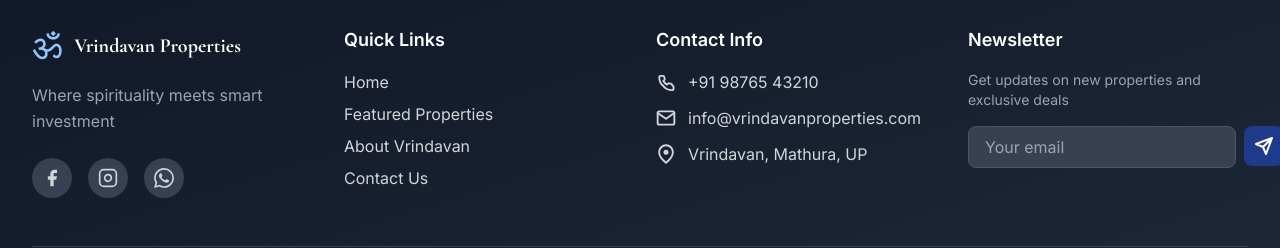
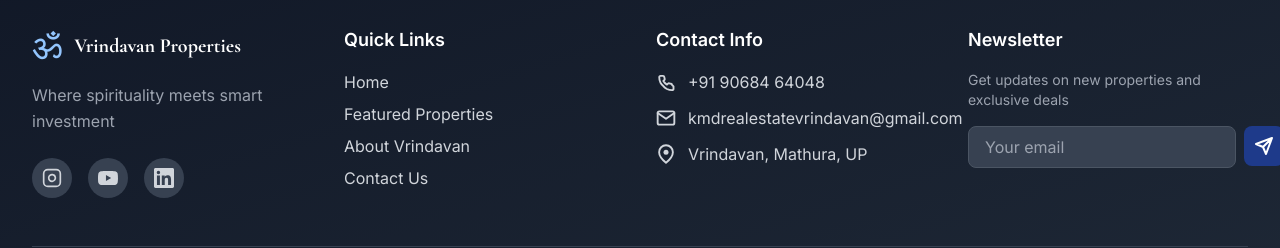
Before and after one commit to ShaliniTiwariiii/vrindavan, a Next.js app: page / in a window 1280 px wide. Shown: the part 2304-2552 px from the top of the page. Built offline with nearby package versions, Linux system fonts and the light colour scheme.

Commit message:
contect info

```diff
--- a/app/layout.tsx
+++ b/app/layout.tsx
@@ -19,6 +19,15 @@ export const metadata: Metadata = {
   title: 'Vrindavan Premium Properties | Spiritual Living & Investment',
   description: 'Discover premium real estate opportunities in the sacred city of Vrindavan. Properties near Banke Bihari Temple with spiritual and investment value.',
   keywords: ['Vrindavan properties', 'real estate', 'spiritual living', 'Banke Bihari Temple', 'investment'],
+  icons: {
+    icon: [
+      { url: '/logoImage.png', sizes: '32x32', type: 'image/png' },
+      { url: '/logoImage.png', sizes: '64x64', type: 'image/png' },
+      { url: '/logoImage.png', sizes: '128x128', type: 'image/png' },
+    ],
+    shortcut: [{ url: '/logoImage.png', sizes: '64x64' }],
+    apple: [{ url: '/logoImage.png', sizes: '180x180' }],
+  },
 };
 
 export default function RootLayout({
--- a/components/Footer.tsx
+++ b/components/Footer.tsx
@@ -28,7 +28,7 @@ export default function Footer() {
               Where spirituality meets smart investment
             </p>
             <div className="flex items-center gap-4">
-              <a
+              {/* <a
                 href="#"
                 className="w-10 h-10 bg-gray-700 rounded-full flex items-center justify-center hover:bg-blue-900 transition-colors"
                 aria-label="Facebook"
@@ -36,9 +36,9 @@ export default function Footer() {
                 <svg className="w-5 h-5" viewBox="0 0 24 24" fill="currentColor">
                   <path d="M18 2h-3a5 5 0 0 0-5 5v3H7v4h3v8h4v-8h3l1-4h-4V7a1 1 0 0 1 1-1h3z" />
                 </svg>
-              </a>
+              </a> */}
               <a
-                href="#"
+                href="https://www.instagram.com/kmdrealestatevrindavan/?__pwa=1"
                 className="w-10 h-10 bg-gray-700 rounded-full flex items-center justify-center hover:bg-blue-900 transition-colors"
                 aria-label="Instagram"
               >
@@ -48,13 +48,35 @@ export default function Footer() {
                   <line x1="17.5" y1="6.5" x2="17.51" y2="6.5" />
                 </svg>
               </a>
-              <a
+              {/* <a
                 href="#"
                 className="w-10 h-10 bg-gray-700 rounded-full flex items-center justify-center hover:bg-blue-900 transition-colors"
                 aria-label="WhatsApp"
               >
                 <svg className="w-5 h-5" viewBox="0 0 24 24" fill="currentColor">
                   <path d="M17.472 14.382c-.297-.149-1.758-.867-2.03-.967-.273-.099-.471-.148-.67.15-.197.297-.767.966-.94 1.164-.173.199-.347.223-.644.075-.297-.15-1.255-.463-2.39-1.475-.883-.788-1.48-1.761-1.653-2.059-.173-.297-.018-.458.13-.606.134-.133.298-.347.446-.52.149-.174.198-.298.298-.497.099-.198.05-.371-.025-.52-.075-.149-.669-1.612-.916-2.207-.242-.579-.487-.5-.669-.51-.173-.008-.371-.01-.57-.01-.198 0-.52.074-.792.372-.272.297-1.04 1.016-1.04 2.479 0 1.462 1.065 2.875 1.213 3.074.149.198 2.096 3.2 5.077 4.487.709.306 1.262.489 1.694.625.712.227 1.36.195 1.871.118.571-.085 1.758-.719 2.006-1.413.248-.694.248-1.289.173-1.413-.074-.124-.272-.198-.57-.347m-5.421 7.403h-.004a9.87 9.87 0 01-5.031-1.378l-.361-.214-3.741.982.998-3.648-.235-.374a9.86 9.86 0 01-1.51-5.26c.001-5.45 4.436-9.884 9.888-9.884 2.64 0 5.122 1.03 6.988 2.898a9.825 9.825 0 012.893 6.994c-.003 5.45-4.437 9.884-9.885 9.884m8.413-18.297A11.815 11.815 0 0012.05 0C5.495 0 .16 5.335.157 11.892c0 2.096.547 4.142 1.588 5.945L.057 24l6.305-1.654a11.882 11.882 0 005.683 1.448h.005c6.554 0 11.89-5.335 11.893-11.893a11.821 11.821 0 00-3.48-8.413Z" />
+                </svg>
+              </a> */}
+              <a
+                href="https://youtube.com/@kmdrealestatevrindavan?si=0NW8pE6Yt6_s2IKN"
+                target="_blank"
+                rel="noopener noreferrer"
+                className="w-10 h-10 bg-gray-700 rounded-full flex items-center justify-center hover:bg-red-600 transition-colors"
+                aria-label="YouTube"
+              >
+                <svg className="w-5 h-5" viewBox="0 0 24 24" fill="currentColor">
+                  <path d="M23.498 6.186a3.016 3.016 0 0 0-2.122-2.136C19.505 3.545 12 3.545 12 3.545s-7.505 0-9.377.505A3.017 3.017 0 0 0 .502 6.186C0 8.07 0 12 0 12s0 3.93.502 5.814a3.016 3.016 0 0 0 2.122 2.136c1.871.505 9.376.505 9.376.505s7.505 0 9.377-.505a3.015 3.015 0 0 0 2.122-2.136C24 15.93 24 12 24 12s0-3.93-.502-5.814zM9.545 15.568V8.432L15.818 12l-6.273 3.568z" />
+                </svg>
+              </a>
+              <a
+                href="https://www.linkedin.com/in/kmd-real-estate-03536a3a5/"
+                target="_blank"
+                rel="noopener noreferrer"
+                className="w-10 h-10 bg-gray-700 rounded-full flex items-center justify-center hover:bg-[#0A66C2] transition-colors"
+                aria-label="LinkedIn"
+              >
+                <svg className="w-5 h-5" viewBox="0 0 24 24" fill="currentColor">
+                  <path d="M20.447 20.452h-3.554v-5.569c0-1.328-.027-3.037-1.852-3.037-1.853 0-2.136 1.445-2.136 2.939v5.667H9.351V9h3.414v1.561h.046c.477-.9 1.637-1.85 3.37-1.85 3.601 0 4.267 2.37 4.267 5.455v6.286zM5.337 7.433a2.062 2.062 0 0 1-2.063-2.065 2.064 2.064 0 1 1 2.063 2.065zm1.782 13.019H3.555V9h3.564v11.452zM22.225 0H1.771C.792 0 0 .774 0 1.729v20.542C0 23.227.792 24 1.771 24h20.451C23.2 24 24 23.227 24 22.271V1.729C24 .774 23.2 0 22.222 0h.003z" />
                 </svg>
               </a>
             </div>
@@ -101,7 +123,7 @@ export default function Footer() {
                     strokeLinejoin="round"
                   />
                 </svg>
-                <span>+91 98765 43210</span>
+                <span>+91 90684 64048</span>
               </li>
               <li className="flex items-start gap-3">
                 <svg className="w-5 h-5 mt-0.5 flex-shrink-0" viewBox="0 0 16 16" fill="none">
@@ -120,7 +142,7 @@ export default function Footer() {
                     strokeLinejoin="round"
                   />
                 </svg>
-                <span>info@vrindavanproperties.com</span>
+                <span>kmdrealestatevrindavan@gmail.com</span>
               </li>
               <li className="flex items-start gap-3">
                 <svg className="w-5 h-5 mt-0.5 flex-shrink-0" viewBox="0 0 16 16" fill="none">
--- a/components/WhatsAppFloat.tsx
+++ b/components/WhatsAppFloat.tsx
@@ -2,7 +2,7 @@
 
 import { useState } from 'react';
 
-const WHATSAPP_NUMBER = '918679007252';
+const WHATSAPP_NUMBER = '919068464048';
 const DEFAULT_MESSAGE = 'Hello KMD , are you available ?';
 
 export default function WhatsAppFloat() {
```
